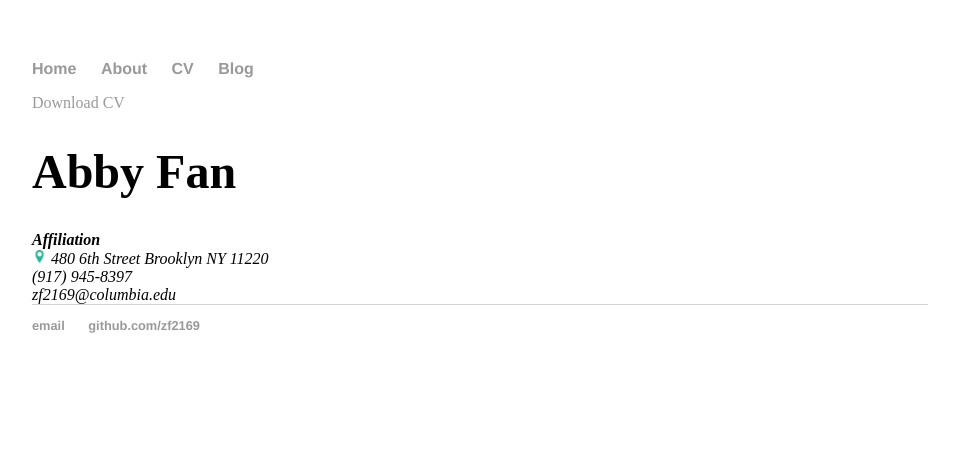
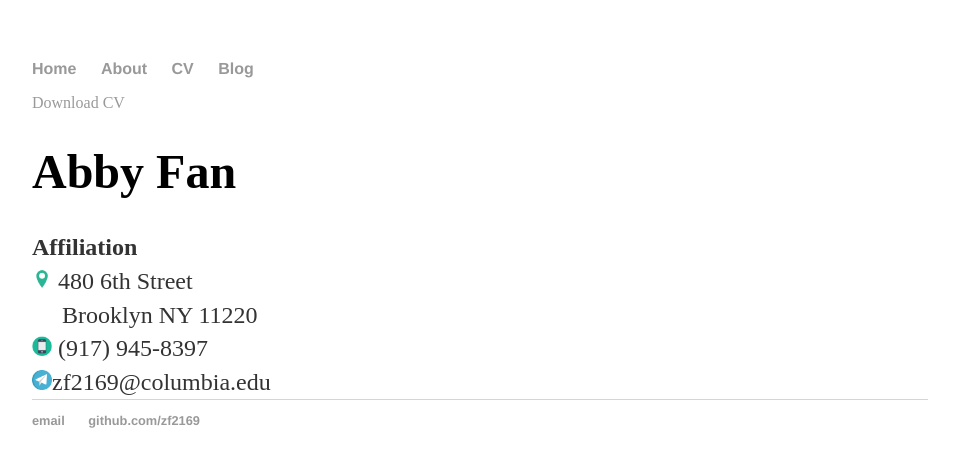
Before and after one commit to zf2169/zf2169.github.io, a Jekyll site: the page built from cv/index.html, in a window 1280 px wide. Shown: the top 467 px of the page, without its empty margins (160-1119 px from the left). Built offline with Jekyll 4.4.1, drawn with Linux system fonts in a browser that asks for light colours.

Commit message:
Update index.html

```diff
--- a/cv/index.html
+++ b/cv/index.html
@@ -6,11 +6,12 @@ title: CV of Abby
 	<div class="cv">
 		<a href="#" class="download" title="Download CV as PDF">Download CV</a>
 					<h1>Abby Fan</h1>
-					<address>
+					<p1>
 					<strong>Affiliation</strong><br>
-					<img class="img-responsive" src="/img/icon_resume_address.png"/ width="15" height="15"> 480 6th Street Brooklyn NY 11220<br>
-					<abbr title="phone"></abbr> (917) 945-8397<br>
-					<span class="obfuscate">zf2169@columbia.edu</span>
-					</address>
+					<img class="img-responsive" src="/img/icon_resume_address.png"/ width="20" height="20"> 480 6th Street <br>
+					&emsp; Brooklyn NY 11220<br>
+					<img class="img-responsive" src="/img/icon_resume_phone.png"/ width="20" height="20"><abbr title="phone"></abbr> (917) 945-8397<br>
+					<img class="img-responsive" src="/img/icon_resume_email.png"/ width="20" height="20"><span class="obfuscate">zf2169@columbia.edu</span>
+					</p1>
 		</a>
 	</div>
```
